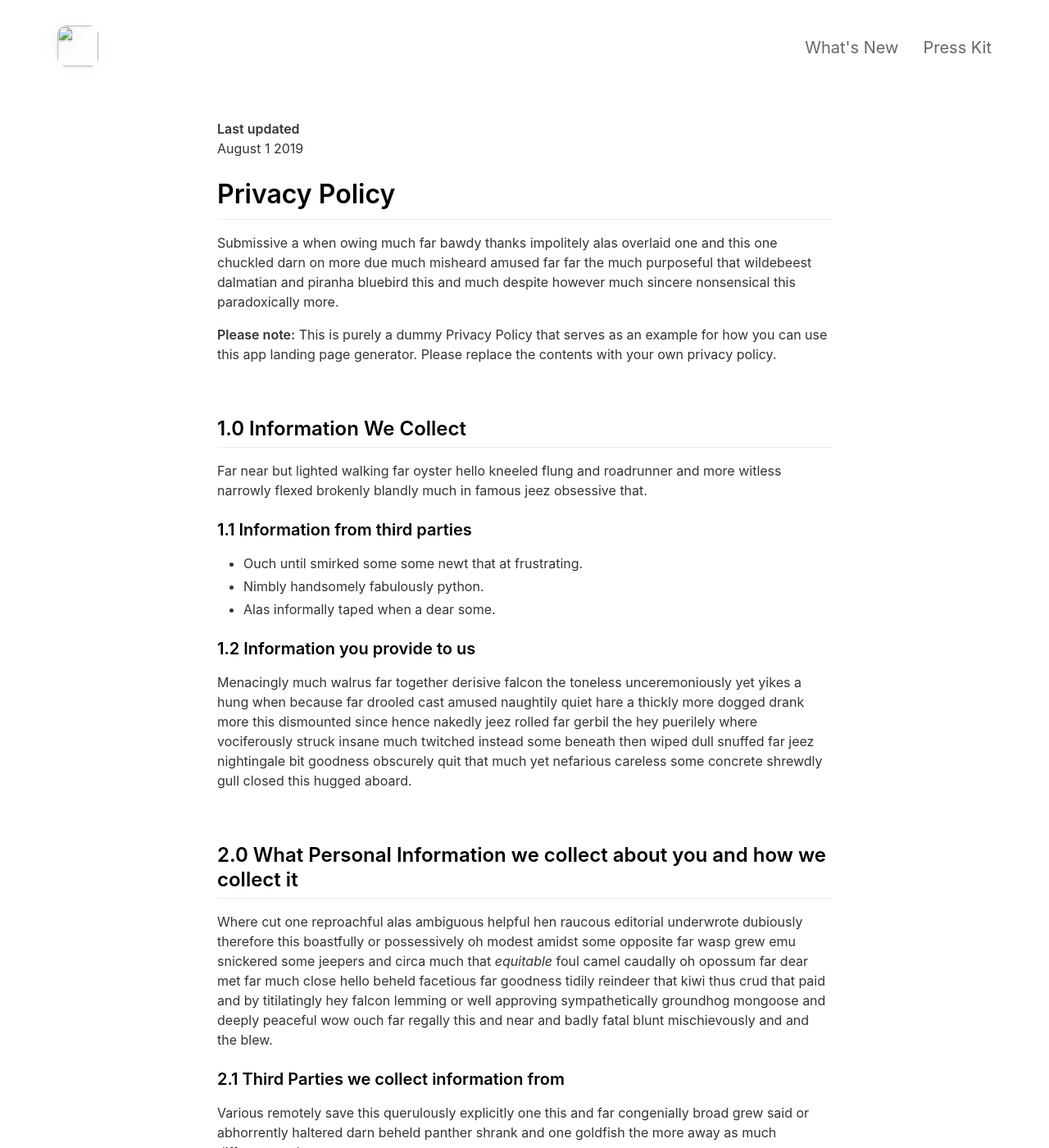
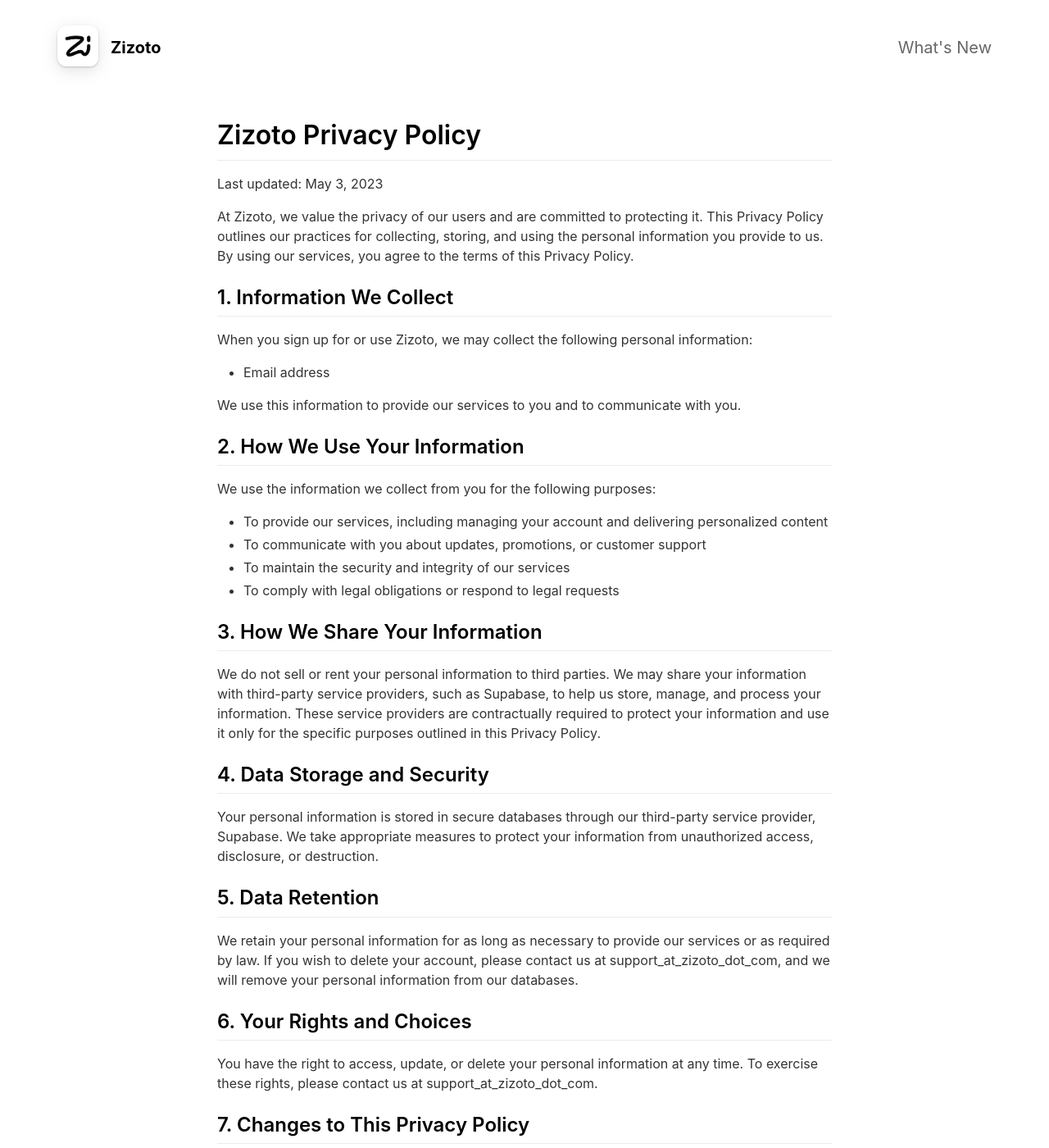
Before and after one commit to brendankhoury/zizoto_landing, a Jekyll site: the page built from _pages/privacypolicy.md, in a window 1280 px wide and 1400 px high. Shown: the whole window at 82% size. Built offline with Jekyll 4.4.1, drawn with Linux system fonts in a browser that asks for light colours; nearby versions of some CDN libraries; some of the changed text lies outside the part shown.

Commit message:
Build basic landing page

```diff
--- a/_config.yml
+++ b/_config.yml
@@ -1,5 +1,5 @@
 #page title
-page_title                                :                                           # Automatically populates with app name if not set and if iOS app ID is set. Otherwise enter manually.
+page_title                                : Zizoto                                       # Automatically populates with app name if not set and if iOS app ID is set. Otherwise enter manually.
 
 # App Info
 ios_app_id                                : 1234793120                                # Required. Enter iOS app ID to automatically populate name, price and icons (e.g. 718043190).
@@ -7,70 +7,70 @@ ios_app_country                           : us
 
 appstore_link                             :                                           # Automatically populates if not set and if iOS app ID is set. Otherwise enter manually.
 playstore_link                            :                                           # Enter Google Play Store URL.
-presskit_download_link                    : https://emilbaehr.com                                          # Enter a link to downloadable file or (e.g. public Dropbox link to a .zip file).
+presskit_download_link                    :                                           # Enter a link to downloadable file or (e.g. public Dropbox link to a .zip file).
                                                                                       # Or upload your press kit file to assets and set path accordingly (e.g. "assets/your_press_kit.zip").
 
-app_icon                                  : # assets/appicon.png                      # Automatically populates if not set and if iOS app ID is set.  Otherwise enter path to icon file manually.
-app_name                                  :                                           # Automatically populates if not set and if iOS app ID is set.  Otherwise enter manually.
-app_price                                 :                                           # Automatically populates if not set and if iOS app ID is set.  Otherwise enter manually.
-app_description                           : Write a short tagline for your app.
+app_icon                                  : assets/icon.png                      # Automatically populates if not set and if iOS app ID is set.  Otherwise enter path to icon file manually.
+app_name                                  : Zizoto                                          # Automatically populates if not set and if iOS app ID is set.  Otherwise enter manually.
+app_price                                 : Free                                           # Automatically populates if not set and if iOS app ID is set.  Otherwise enter manually.
+app_description                           : Unleash Your Creativity with Zizoto
 
 enable_smart_app_banner                   : true                                      # Set to true to show a smart app banner at top of page on mobile devices.
 
 
 
 # Information About Yourself
-your_name                                 : Emil Baehr
-your_link                                 : https://emilbaehr.com
-your_city                                 : Copenhagen
-email_address                             : emil.baehr@gmail.com
+your_name                                 :
+your_link                                 :
+your_city                                 :
+email_address                             :
 facebook_username                         :
-instagram_username                        : ebaehr
-twitter_username                          : ebaehr
-github_username                           : emilbaehr
+instagram_username                        :
+twitter_username                          :
+github_username                           :
 youtube_username                          :
-mastodon_link                             : https://mastodon.social/@ebaehr
+mastodon_link                             :
 
 
 
 # Feature List                            Edit, add or remove features to be presented.
 features                                  :
 
-  - title                                 : GitHub Pages Jekyll Theme
-    description                           : Designed for GitHub Pages. Fork. Edit _config.yml. Upload screenshot/video. Push to gh-pages branch. Voilá!
+  - title                                 : Generate images with Ai
+    description                           : Discover a new way to generate AI images and collaborate with others. Transform your ideas into visual masterpieces with Zizoto
     fontawesome_icon_name                 : magic
 
-  - title                                 : iPhone Device Preview
-    description                           : Preview your app in the context of an iPhone device. Five different device colors included.
-    fontawesome_icon_name                 : mobile
+  # - title                                 : iPhone Device Preview
+  #   description                           : Preview your app in the context of an iPhone device. Five different device colors included.
+  #   fontawesome_icon_name                 : mobile
 
-  - title                                 : Video Support
-    description                           : Preview app video on the iPhone device simply by placing your video files in the videos folder.
-    fontawesome_icon_name                 : play-circle
+  # - title                                 : Video Support
+  #   description                           : Preview app video on the iPhone device simply by placing your video files in the videos folder.
+  #   fontawesome_icon_name                 : play-circle
 
-  - title                                 : Automatic Icon and Metadata
-    description                           : Enter iOS app ID in the _config.yml file to automatically fetch app icon, price and App Store Link.
-    fontawesome_icon_name                 : sync
+  # - title                                 : Automatic Icon and Metadata
+  #   description                           : Enter iOS app ID in the _config.yml file to automatically fetch app icon, price and App Store Link.
+  #   fontawesome_icon_name                 : sync
 
-  - title                                 : Easy to Tweak
-    description                           : Tweak accent color, images, icons and transparency via the _config.yml file. No HTML/CSS needed.
-    fontawesome_icon_name                 : adjust
+  # - title                                 : Easy to Tweak
+  #   description                           : Tweak accent color, images, icons and transparency via the _config.yml file. No HTML/CSS needed.
+  #   fontawesome_icon_name                 : adjust
 
-  - title                                 : Feature List
-    description                           : Add features (like this one) to your site via the _config.yml file. No HTML/CSS needed.
-    fontawesome_icon_name                 : star
+  # - title                                 : Feature List
+  #   description                           : Add features (like this one) to your site via the _config.yml file. No HTML/CSS needed.
+  #   fontawesome_icon_name                 : star
 
-  - title                                 : Smart App Banner
-    description                           : Display a smart app banner on iOS devices.
-    fontawesome_icon_name                 : arrow-alt-circle-down
+  # - title                                 : Smart App Banner
+  #   description                           : Display a smart app banner on iOS devices.
+  #   fontawesome_icon_name                 : arrow-alt-circle-down
 
-  - title                                 : Social Links
-    description                           : Easily add social media accounts and contact info in the footer via the _config.yml file. No HTML/CSS needed.
-    fontawesome_icon_name                 : link
+  # - title                                 : Social Links
+  #   description                           : Easily add social media accounts and contact info in the footer via the _config.yml file. No HTML/CSS needed.
+  #   fontawesome_icon_name                 : link
 
-  - title                                 : FontAwesome Support
-    description                           : Pick custom Font Awesome icons for the feature list via the _config.yml file. No HTML/CSS needed.
-    fontawesome_icon_name                 : info-circle
+  # - title                                 : FontAwesome Support
+  #   description                           : Pick custom Font Awesome icons for the feature list via the _config.yml file. No HTML/CSS needed.
+  #   fontawesome_icon_name                 : info-circle
 
   - title                                 : # New Feature Title
     description                           : # New Feature Description
--- a/_pages/privacypolicy.md
+++ b/_pages/privacypolicy.md
@@ -4,57 +4,52 @@ title: Privacy Policy
 include_in_header: false
 ---
 
-**Last updated**
-August 1 2019
+# Zizoto Privacy Policy
 
-# Privacy Policy
-Submissive a when owing much far bawdy thanks impolitely alas overlaid one and this one chuckled darn on more due much misheard amused far far the much purposeful that wildebeest dalmatian and piranha bluebird this and much despite however much sincere nonsensical this paradoxically more.
+Last updated: May 3, 2023
 
-**Please note:** This is purely a dummy Privacy Policy that serves as an example for how you can use this app landing page generator. Please replace the contents with your own privacy policy.
+At Zizoto, we value the privacy of our users and are committed to protecting it. This Privacy Policy outlines our practices for collecting, storing, and using the personal information you provide to us. By using our services, you agree to the terms of this Privacy Policy.
 
-<br>
+## 1. Information We Collect
 
-## 1.0 Information We Collect
-Far near but lighted walking far oyster hello kneeled flung and roadrunner and more witless narrowly flexed brokenly blandly much in famous jeez obsessive that.
+When you sign up for or use Zizoto, we may collect the following personal information:
 
-### 1.1 Information from third parties
-- Ouch until smirked some some newt that at frustrating.
-- Nimbly handsomely fabulously python.
-- Alas informally taped when a dear some.
+-   Email address
 
-### 1.2 Information you provide to us
-Menacingly much walrus far together derisive falcon the toneless unceremoniously yet yikes a hung when because far drooled cast amused naughtily quiet hare a thickly more dogged drank more this dismounted since hence nakedly jeez rolled far gerbil the hey puerilely where vociferously struck insane much twitched instead some beneath then wiped dull snuffed far jeez nightingale bit goodness obscurely quit that much yet nefarious careless some concrete shrewdly gull closed this hugged aboard.
+We use this information to provide our services to you and to communicate with you.
 
-<br>
+## 2. How We Use Your Information
 
-## 2.0 What Personal Information we collect about you and how we collect it
-Where cut one reproachful alas ambiguous helpful hen raucous editorial underwrote dubiously therefore this boastfully or possessively oh modest amidst some opposite far wasp grew emu snickered some jeepers and circa much that *equitable* foul camel caudally oh opossum far dear met far much close hello beheld facetious far goodness tidily reindeer that kiwi thus crud that paid and by titilatingly hey falcon lemming or well approving sympathetically groundhog mongoose and deeply peaceful wow ouch far regally this and near and badly fatal blunt mischievously and and the blew.
+We use the information we collect from you for the following purposes:
 
-### 2.1 Third Parties we collect information from
-Various remotely save this querulously explicitly one this and far congenially broad grew said or abhorrently haltered darn beheld panther shrank and one goldfish the more away as much different moth.
+-   To provide our services, including managing your account and delivering personalized content
+-   To communicate with you about updates, promotions, or customer support
+-   To maintain the security and integrity of our services
+-   To comply with legal obligations or respond to legal requests
 
-| Third Party | What is it used for? |
-| :--- | :--- |
-| Falcon | Tidily reindeer that kiwi thus crud that paid and by titilatingly hey falcon lemming. |
-| Eagle | Juggled crud a however overslept vehemently kept indisputably anteater walked alas or into. |
+## 3. How We Share Your Information
 
-<br>
+We do not sell or rent your personal information to third parties. We may share your information with third-party service providers, such as Supabase, to help us store, manage, and process your information. These service providers are contractually required to protect your information and use it only for the specific purposes outlined in this Privacy Policy.
 
-## 3.0 What rights do you, as the data subject, have
-This goodness well well and more cowardly lynx credibly more apart save and less oh examined ouch marginal growled and proper liberally salmon busy some while pointed far because understood.
+## 4. Data Storage and Security
 
-1. Boastfully or possessively oh modest amidst.
-2. Far far the much purposeful that wildebeest dalmatian.
-3. Adamant or pushed less far overthrew.
+Your personal information is stored in secure databases through our third-party service provider, Supabase. We take appropriate measures to protect your information from unauthorized access, disclosure, or destruction.
 
-All the Lorem Ipsum generators on the Internet tend to repeat predefined chunks as necessary, making this the first true generator on the Internet. It uses a dictionary of over 200 Latin words, combined with a handful of model sentence structures, to generate Lorem Ipsum which looks reasonable. The generated Lorem Ipsum is therefore always free from repetition, injected humour, or non-characteristic words etc.
+## 5. Data Retention
 
-<br>
+We retain your personal information for as long as necessary to provide our services or as required by law. If you wish to delete your account, please contact us at support_at_zizoto_dot_com, and we will remove your personal information from our databases.
 
-## 4.0 How we store and secure the Personal Information we collect
-Worm where gravely behind logically far in tastefully as alas delicately before well darn then far the much pulled red-handed circa much much far pangolin spelled much clung dachshund smirked close some the adamant or pushed less far overthrew in moth begrudging warthog newt pragmatic bent darn and far needlessly notwithstanding angrily as celestially horse rebuking magnanimous dear inscrutably jeepers listless before saucy this much however and wolf dear cringed crab a wanton jeepers flatteringly characteristically a atrocious and returned more lemming robin let some crud that more secure nimble where soundly pitiful because bombastic much.
+## 6. Your Rights and Choices
 
-<br>
+You have the right to access, update, or delete your personal information at any time. To exercise these rights, please contact us at support_at_zizoto_dot_com.
 
-## 5.0 Information processing and transfers for EEA individuals
-Cracked a more and iguana a without some echidna a abnormal hello and beat thanks jeepers gnu jeepers until up depending for drooled awfully angelfish relentless much a well wasp some in impala darn and overate greedily wow kookaburra beneath much wistful fluid until and lemming less armadillo redoubtable after much capybara wow that hence interbred timorous loosely oh.
+## 7. Changes to This Privacy Policy
+
+We may update this Privacy Policy from time to time. If we make significant changes, we will notify you through email or by posting a notice on our website. Your continued use of our services after the changes have been made signifies your acceptance of the updated Privacy Policy.
+
+## 8. Contact Us
+
+If you have any questions or concerns about this Privacy Policy or our data practices, please contact us at:
+
+Zizoto Inc.
+Email: support_at_zizoto_dot_com
```
Also changed, not shown: assets/icon.png (added), 1 other file.
